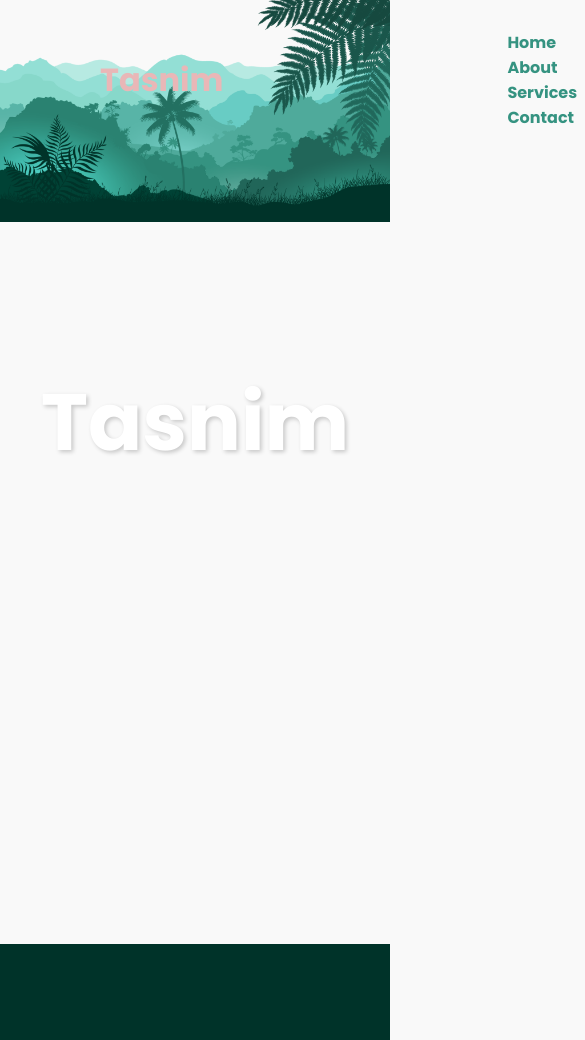
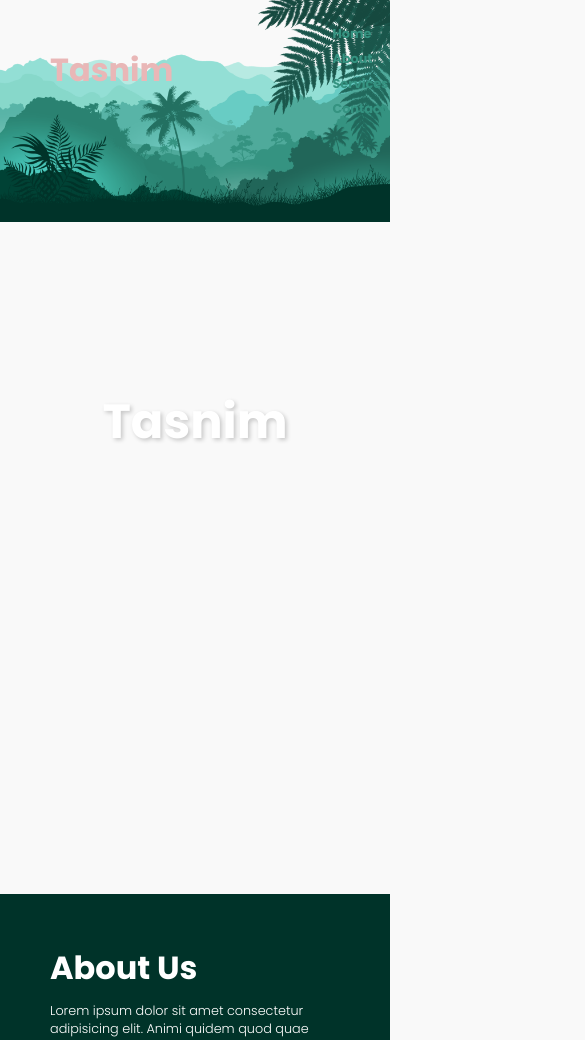
Before and after one commit to CaseyOchieng/Html-Css-Js-Parallax, a plain HTML site: page index.html in a window 390 px wide. Shown: the top 1040 px of the page, 585 px wide, since content can reach past the window. Drawn offline with Linux system fonts and the light colour scheme.

```diff
--- a/Js/script.js
+++ b/Js/script.js
@@ -13,9 +13,4 @@ window.addEventListener('scroll',() => {
     hill5.style.left = value * 1.5 + 'px';
     hill4.style.left = value * -1.5 + 'px';
     hill1.style.top = value * 1 + 'px';
-
-
-
-
-
 });
--- a/css/style.css
+++ b/css/style.css
@@ -25,7 +25,7 @@ header {
     z-index: 100;
 }
 
-.logo{
+.logo {
     font-size: 2em;
     color: rgb(233, 183, 183);
     font-family: 'Poppins', sans-serif;
@@ -33,31 +33,30 @@ header {
     margin-right: 270px;
 }
 
-.letter{
+.letter {
     color: rgb(233, 183, 183);
 }
 
-.navigation a{
+.navigation a {
     flex-direction: row;
     padding: 4px;
     text-decoration: none;
-    color:#359381;
+    color: #359381;
     font-weight: 700;
     border-radius: 20px;
     margin: 0 10px;
 }
-/*  */
-.logo:hover{
+
+.logo:hover {
     color: rgb(235, 175, 175);
 }
 
-.navigation a:hover{
+.navigation a:hover {
     color: rgb(233, 183, 183);
-    /* background: #359381; */
 }
 
 /* section one */
-.parallax{
+.parallax {
     position: relative;
     display: flex;
     justify-content: center;
@@ -65,15 +64,15 @@ header {
     height: 100vh;
 }
 
-#text{
+#text {
     position: absolute;
     font-size: 5em;
-    color:white;
-    text-shadow: 2px 2px 4px rgba(0,0,0,0.2);
+    color: white;
+    text-shadow: 2px 2px 4px rgba(0, 0, 0, 0.2);
 }
 
 /* the images and organizing the images */
-.parallax img{
+.parallax img {
     position: absolute;
     top: 0;
     left: 0;
@@ -83,22 +82,56 @@ header {
 /* section one */
 
 /* section two */
-.sec{
+.sec {
     margin-top: 100px;
     position: relative;
     background: #003329;
     padding: 100px;
+    display: block;
 }
 
-.sec h2{
+.sec h2 {
     font-size: 3em;
     color: #fff;
     margin-bottom: 10px;
 }
 
-.sec p{
+.sec p {
     font-size: 1em;
     color: #fff;
     font-weight: 300;
 }
 /* section two */
+
+/* Media queries for responsiveness */
+@media only screen and (max-width: 768px) {
+    header {
+        padding: 20px 50px;
+    }
+
+    .logo {
+        margin-right: 150px;
+    }
+
+    .navigation a {
+        margin: 0 5px;
+        font-size: 0.8em;
+    }
+
+    #text {
+        font-size: 3em;
+    }
+
+    .sec {
+        padding: 50px;
+        margin-top: 50px;
+    }
+
+    .sec h2 {
+        font-size: 2em;
+    }
+
+    .sec p {
+        font-size: 0.8em;
+    }
+}
```
